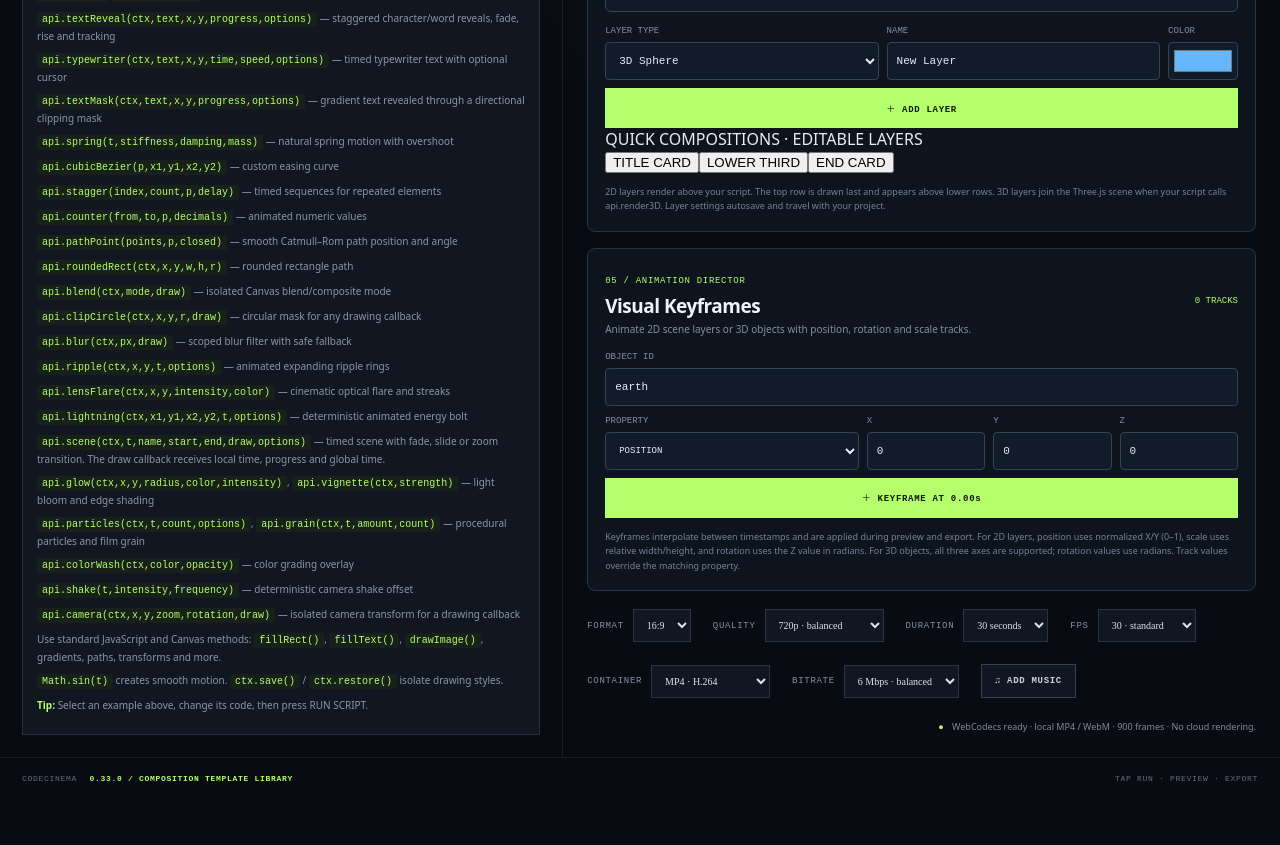
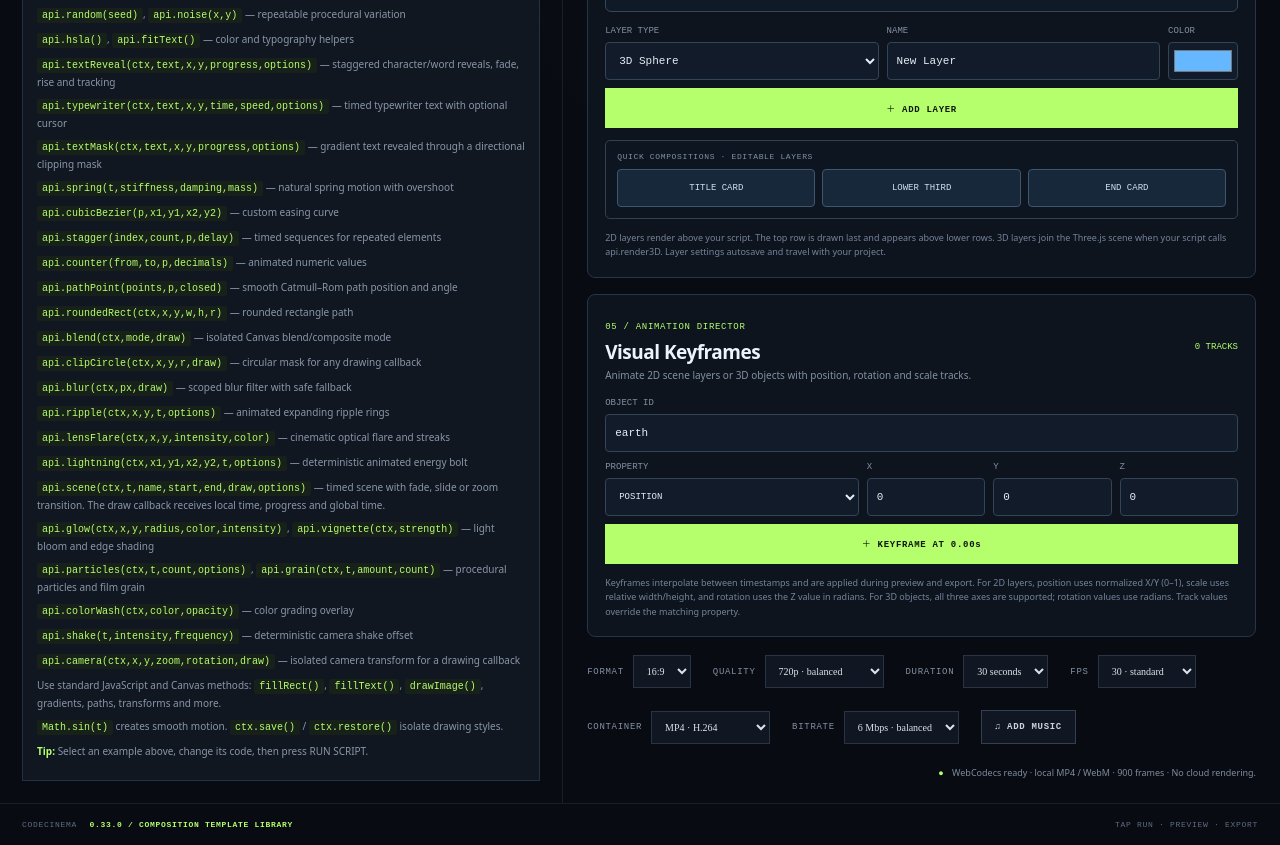
Before and after one commit to justaskaspire/CODECINEMA, a React (Vite) app: page / in a window 1280 px wide. Shown: the part 1340-2185 px from the top of the page. Before the commit the page ends 2139 px from the top, so only its background shows below. Built offline with nearby package versions, Linux system fonts and the light colour scheme.

Commit message:
Style composition template buttons

```diff
--- a/src/style.css
+++ b/src/style.css
@@ -209,3 +209,12 @@ footer{height:38px}
 .audio-mixer small{color:#64748b;font-size:8px}
 .audio-mixer b{color:#b5ff6d;font-size:9px}
 @media(max-width:680px){.audio-mixer{grid-template-columns:1fr}.audio-mixer label{min-height:32px}}
+
+
+/* v0.33 — editable composition templates */
+.composition-presets{display:flex;flex-direction:column;gap:8px;margin:12px 0;padding:11px;border:1px solid #344052;border-radius:5px;background:#0d1520}
+.composition-presets>span{font:8px 'DM Mono',monospace;letter-spacing:.08em;color:#8290a4}
+.composition-presets>div{display:grid;grid-template-columns:repeat(3,minmax(0,1fr));gap:7px}
+.composition-presets button{min-height:38px;border:1px solid #40556e;border-radius:4px;background:#17283a;color:#cfe1f4;font:9px 'DM Mono',monospace;padding:6px}
+.composition-presets button:active{border-color:#b5ff6d;color:#b5ff6d}
+@media(max-width:680px){.composition-presets button{min-height:44px;font-size:8px;padding:4px}}
```
